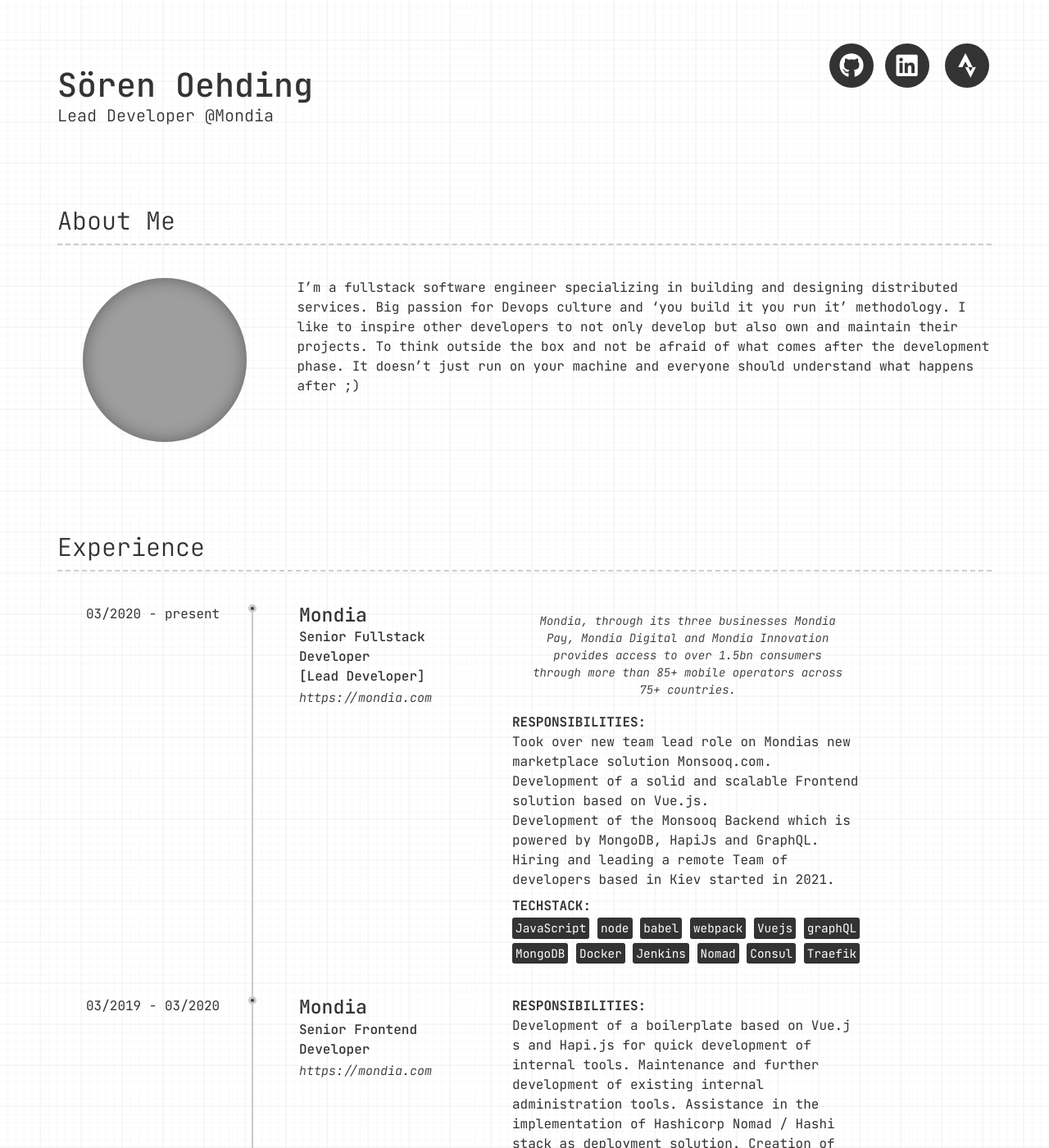
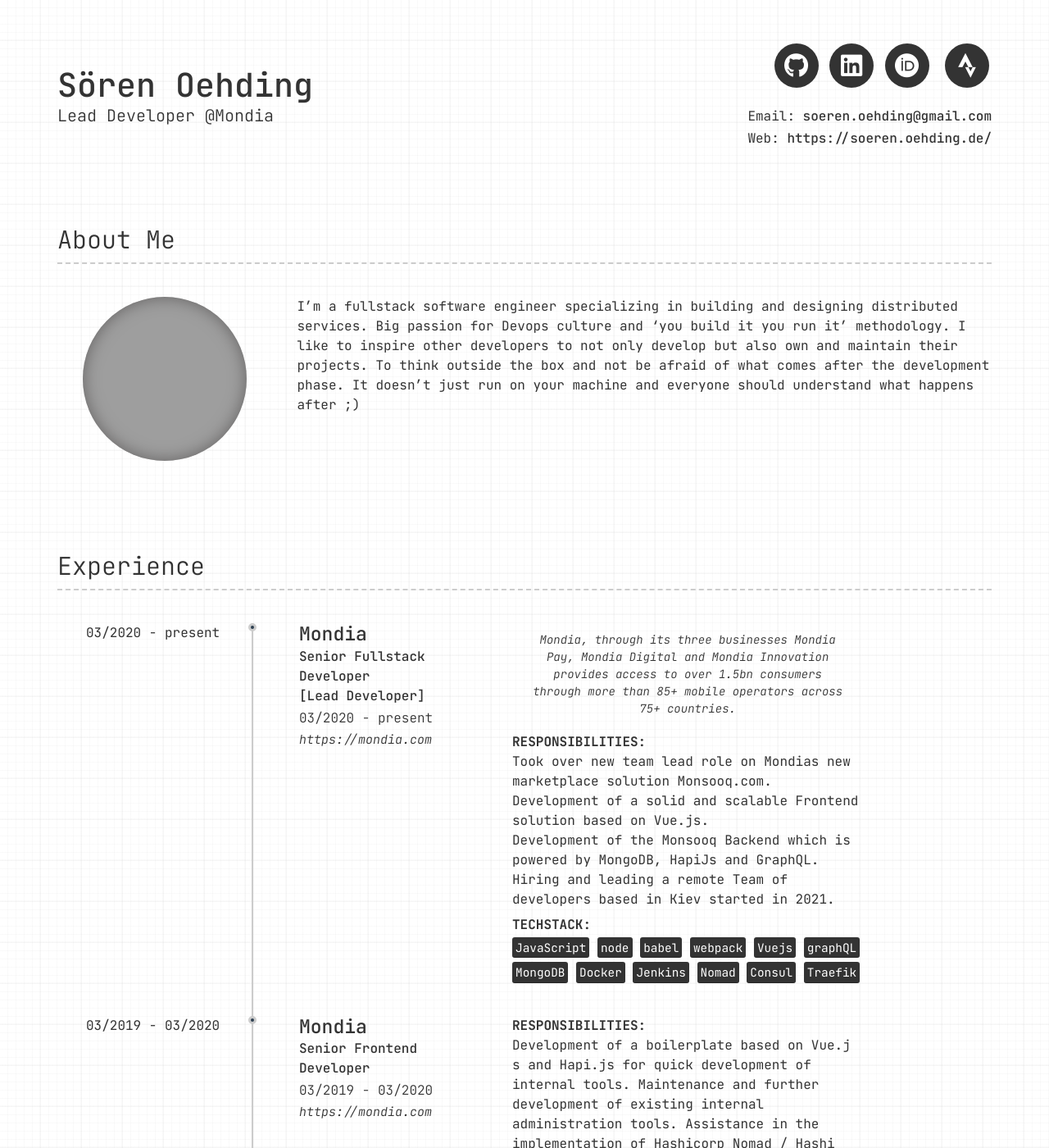
Before and after one commit to s-oehding/s-oehding.github.io, a Jekyll site: the page built from index.md, in a window 1280 px wide and 1400 px high. Shown: the whole window at 82% size. Built offline with Jekyll 4.4.1, drawn with Linux system fonts in a browser that asks for light colours; nearby versions of some CDN libraries; some of the changed text lies outside the part shown; grey boxes are pictures that could not be loaded.

Commit message:
Added daterange and moved picture on mobile

```diff
--- a/_config.yml
+++ b/_config.yml
@@ -8,11 +8,11 @@ version: 2
 # Personal info
 name: Sören Oehding
 title: Lead Developer @Mondia
-# email: Your email (optional)
+email: soeren.oehding@gmail.com
 # email_title: Email (Email title override)
 # phone: Your phone number (optional)
 # phone_title: Phone (Phone title override)
-# website: Your website (eg. https://google.com)(optional)
+website: https://soeren.oehding.de/
 # website_title: Web (Website title override)
 
 # Dark Mode (true/false/never)
@@ -30,7 +30,7 @@ linkedin_username: soehding
 # xing_username: jekyll
 # pinterest_username: jekyll
 # youtube_username: jekyll
-# orcid_username: 0000-0000-0000-0000
+orcid_username: 0000-0003-3511-7121
 # googlescholar_username: D847cGsAAAAJ
 
 # Additional icon links
@@ -78,6 +78,7 @@ content:
         title: Mondia
         sub_title: Senior Fullstack Developer</br>[Lead Developer]
         caption: 03/2020 - present
+        daterange: 03/2020 - present
         link: https://mondia.com
         quote: >
           Mondia, through its three businesses Mondia Pay, Mondia Digital and Mondia Innovation provides access to over 1.5bn consumers through more than 85+ mobile operators across 75+ countries.
@@ -97,6 +98,7 @@ content:
         title: Mondia
         sub_title: Senior Frontend Developer
         caption: 03/2019 - 03/2020
+        daterange: 03/2019 - 03/2020
         link: https://mondia.com
         quote:
         description: | # this will include new lines to allow paragraphs
@@ -114,6 +116,7 @@ content:
         title: WERK4 NEUE MEDIEN
         sub_title: Web Developer
         caption: 10/2017 - 03/2019
+        daterange: 10/2017 - 03/2019
         link: https://werk4.net
         quote: >
           Werk4 evolved from a traditional advertising agency to an award-winning hybrid agency. The cross-border and valuable thinking of their top-trained staff delivers creative solutions across all media channels.
@@ -132,6 +135,7 @@ content:
         title: GRES SPANIENFLIESEN
         sub_title: Frontend Developer
         caption: 10/2015 - 02/2017
+        daterange: 10/2015 - 02/2017
         link: https://spanienfliesen.de
         quote:
         description: | # this will include new lines to allow paragraphs
@@ -149,6 +153,7 @@ content:
         title: INNOVATIVE TRAINING SYSTEMS
         sub_title: Frontend Developer
         caption: 04/2013 - 10/2015
+        daterange: 04/2013 - 10/2015
         link: https://suprfit.com/
         quote:
         description: | # this will include new lines to allow paragraphs
@@ -168,6 +173,7 @@ content:
         title: Diploma FH Nordhessen
         sub_title: "-"
         caption: 12/2014 - 12/2018
+        daterange: 12/2014 - 12/2018
         quote:
         description: | # this will include new lines to allow paragraphs
           GRAPHICS & DESIGN - FOCUS ON DIGITAL APPLICATIONS
@@ -175,6 +181,7 @@ content:
         title: SAE Hamburg
         sub_title: Diploma
         caption: 06/2006 - 12/2009
+        daterange: 06/2006 - 12/2009
         quote:
         description: | # this will include new lines to allow paragraphs
           AUDIO ENGINEERING & DIGITAL MEDIA
@@ -195,8 +202,8 @@ content:
           </div>
       </div>
 # Footer
-footer_show_references: false
-# references_title: References on request (Override references text)
+footer_show_references: true
+references_title: References on request (Override references text)
 
 # Build settings
 # theme: modern-resume-theme (Use this is you are hosting your resume yourself)
--- a/_includes/about.html
+++ b/_includes/about.html
@@ -1,9 +1,16 @@
 <div class="container intro-container">
+  {%- if site.about_profile_image -%}
+    <div class="row clearfix">
+      <div class="col-xs-12 col-sm-4 col-md-3 hidden-md hidden-lg no-print">
+        <span class="profile-img" style="background-image: url({{ site.about_profile_image | relative_url }})"></span>
+      </div>
+    </div>
+    {%- endif -%}
   <h3 id="{{ site.about_title | slugify | default: 'about-me' }}">{{ site.about_title | default:
   "About Me" }}</h3>
   <div class="row clearfix">
     {%- if site.about_profile_image -%}
-      <div class="col-xs-12 col-sm-4 col-md-3 no-print">
+      <div class="col-xs-12 col-sm-4 col-md-3 hidden-xs hidden-sm no-print">
         <span class="profile-img" style="background-image: url({{ site.about_profile_image | relative_url }})"></span>
       </div>
     {%- endif -%}
--- a/_includes/section-timeline.html
+++ b/_includes/section-timeline.html
@@ -3,13 +3,13 @@
 
     <div class="row timeline-row col-sm-12 col-md-6">
       <div class="col-sm-12 col-md-5 col-print-12 daterange">
-        {%- if item.caption -%}<p>{{ item.caption }}</p>{%- endif -%}
+        {%- if item.daterange -%}<p>{{ item.daterange }}</p>{%- endif -%}
       </div>
       <div class="col-md-1 hidden-sm hidden-xs timeline-item"> </div>
       <div class="col-sm-12 col-md-6 col-print-12 details mb-sm-2">
         <h4 class="" id="{{ item.title | slugify }}">{{ item.title }}</h4>
         {%- if item.sub_title -%}<p><b>{{ item.sub_title }}</b></p>{%- endif -%}
-        <!-- {%- if item.caption -%}<p>{{ item.caption }}</p>{%- endif -%} -->
+        {%- if item.caption -%}<p>{{ item.caption }}</p>{%- endif -%}
 
         {%- if item.link -%}
           {% include a.html href=item.link class="link" %}
```
